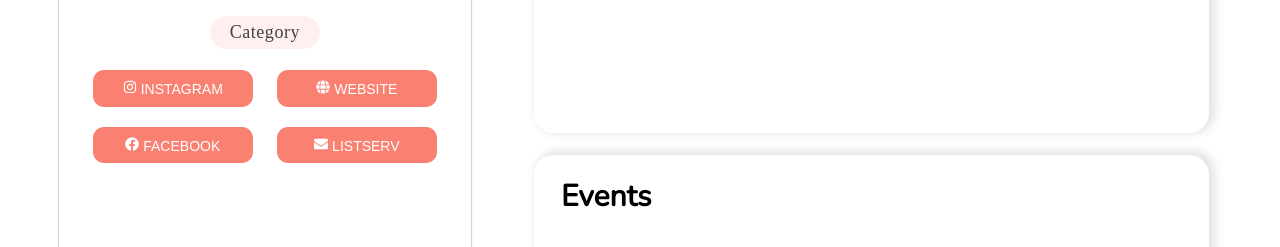
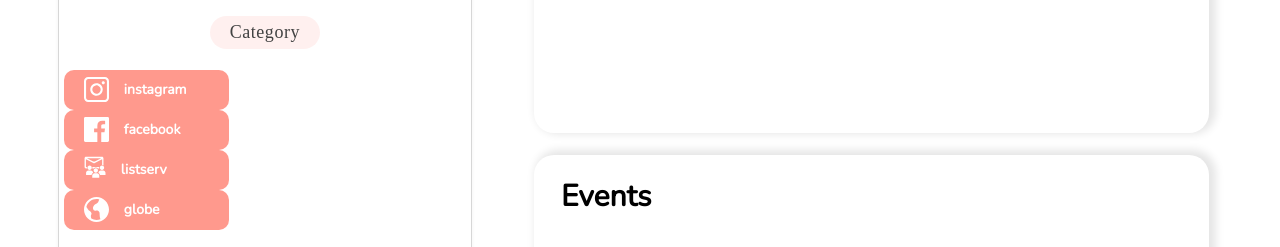
Before and after one commit to cornell-dti/club-view, a React (Create React App) app in the folder frontend/: page /clubs/1 in a window 1280 px wide. Shown: the part 553-800 px from the top of the page. Built offline with nearby package versions, Linux system fonts and the light colour scheme; no server answers.

Commit message:
implement social tags to info page

```diff
--- a/frontend/src/components/InfoPage/InfoPage.css
+++ b/frontend/src/components/InfoPage/InfoPage.css
@@ -34,7 +34,6 @@
   margin-top: 3%;
 }
 
-
 .nameText {
   font-size: 3rem;
   font-weight: 700;
@@ -63,7 +62,6 @@
   margin-right: 3%;
 }
 
-
 /* buttons -> club social media links */
 .socialsButton {
   background-color: salmon;
@@ -86,7 +84,7 @@
   width: 100%;
 }
 
-.infoContainer .infoBox{
+.infoContainer .infoBox {
   width: 90%;
   margin-left: auto;
   margin-right: auto;
--- a/frontend/src/components/InfoPage/InfoPage.tsx
+++ b/frontend/src/components/InfoPage/InfoPage.tsx
@@ -2,16 +2,7 @@ import React, { useEffect, useState } from 'react';
 import { useParams } from 'react-router-dom';
 import './InfoPage.css';
 import NavBar from '../../components/NavBar/NavBar';
-import { facebookIcon } from '../../icons/tags';
-import { instragramIcon } from '../../icons/tags';
 import SocialTag from '../Tags/SocialTags/SocialTag';
-import {
-  FaExternalLinkAlt,
-  FaFacebook,
-  FaInstagram,
-  FaGlobe,
-  FaEnvelope,
-} from 'react-icons/fa';
 import FavoriteButton from '../Button/Favorites/FavoriteButton';
 import CategoryTag from '../Tags/CategoryTags/CategoryTag';
 
@@ -61,26 +52,13 @@ const InfoPage = () => {
             </div>
 
             <div className="categories">
-              <CategoryTag title='Category' large={true}/>
+              <CategoryTag title="Category" large={true} />
             </div>
             <div className="socials">
-              <a href={club.socials[0]} target="_blank" rel="noreferrer">
-                <button className="socialsButton">
-                  <FaInstagram /> INSTAGRAM
-                </button>
-              </a>
-
-              <button className="socialsButton">
-                <FaGlobe /> WEBSITE
-              </button>
-
-              <button className="socialsButton">
-                <FaFacebook /> FACEBOOK
-              </button>
-
-              <button className="socialsButton">
-                <FaEnvelope /> LISTSERV
-              </button>
+              <SocialTag socialName='instagram' />
+              <SocialTag socialName='facebook' />
+              <SocialTag socialName='listserv' />
+              <SocialTag socialName='globe' />
             </div>
           </div>
         </div>
--- a/frontend/src/components/Tags/SocialTags/SocialTag.css
+++ b/frontend/src/components/Tags/SocialTags/SocialTag.css
@@ -1,10 +1,12 @@
 .socialTag {
   display: flex;
-  background-color: #ff998d;
-  width: 165px;
+  background-color: #FF998D;
+  width: 125px;
   height: 40px;
   border-radius: 10px;
-  justify-content: center;
+  padding-left: 20px;
+  padding-right: 20px;
+  justify-content: left;
   align-items: center;
 }
 
@@ -12,4 +14,6 @@
   font-size: 14px;
   color: #ffffff;
   margin-left: 15px;
+  font-weight: 800;
+  font-size: 14px;
 }
```
